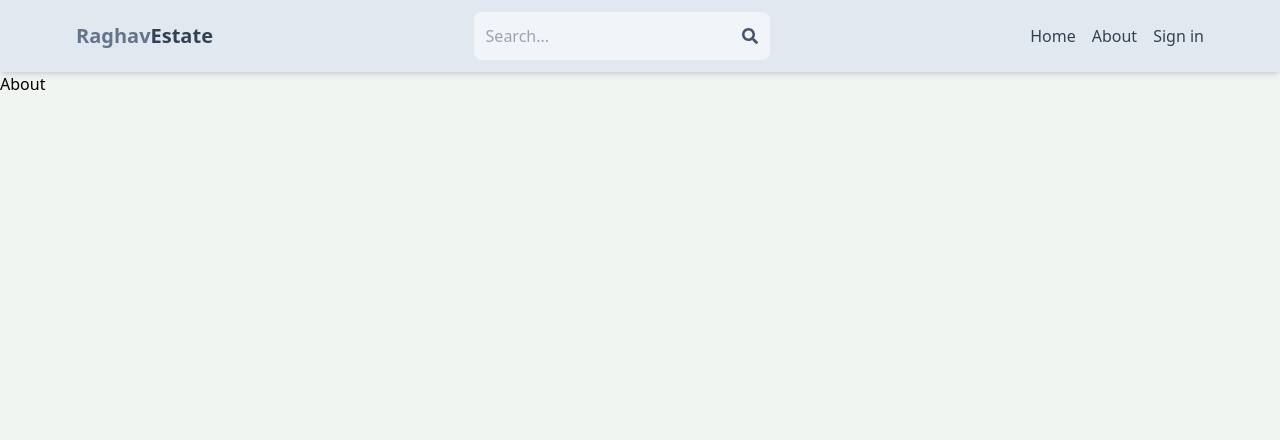
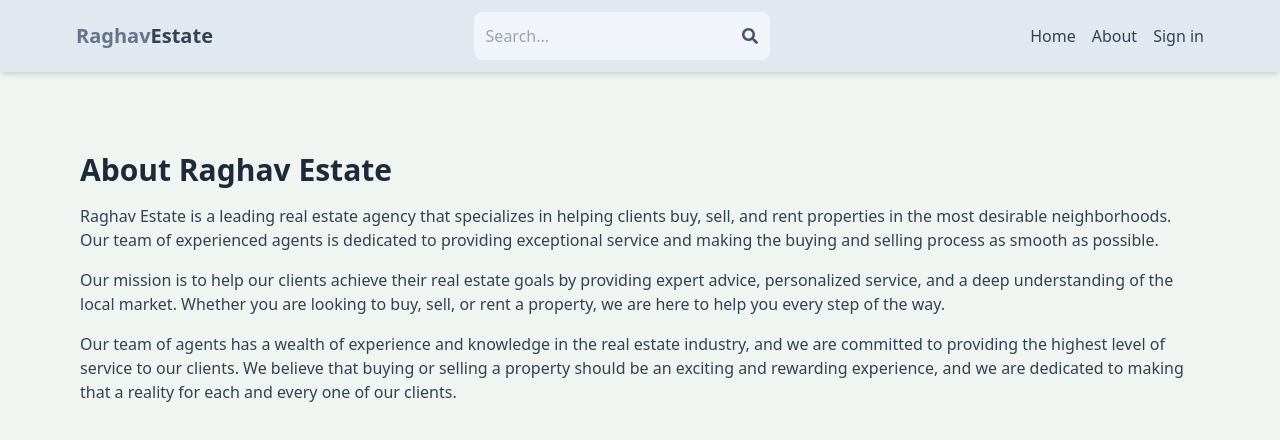
Before and after one commit to itsRgv/Raghav-Estate, a React (Vite) app in the folder client/: page /about in a window 1280 px wide. Shown: the top 440 px of the page. Built offline with nearby package versions, Linux system fonts and the light colour scheme; no server answers.

Commit message:
Completed about page

```diff
--- a/client/src/pages/About.jsx
+++ b/client/src/pages/About.jsx
@@ -1,5 +1,31 @@
 import React from "react";
 
 export default function About() {
-  return <div>About</div>;
+  return (
+    <div className="py-20 px-4 max-w-6xl mx-auto">
+      <h1 className="text-3xl font-bold mb-4 text-slate-800">
+        About Raghav Estate
+      </h1>
+      <p className="mb-4 text-slate-700">
+        Raghav Estate is a leading real estate agency that specializes in
+        helping clients buy, sell, and rent properties in the most desirable
+        neighborhoods. Our team of experienced agents is dedicated to providing
+        exceptional service and making the buying and selling process as smooth
+        as possible.
+      </p>
+      <p className="mb-4 text-slate-700">
+        Our mission is to help our clients achieve their real estate goals by
+        providing expert advice, personalized service, and a deep understanding
+        of the local market. Whether you are looking to buy, sell, or rent a
+        property, we are here to help you every step of the way.
+      </p>
+      <p className="mb-4 text-slate-700">
+        Our team of agents has a wealth of experience and knowledge in the real
+        estate industry, and we are committed to providing the highest level of
+        service to our clients. We believe that buying or selling a property
+        should be an exciting and rewarding experience, and we are dedicated to
+        making that a reality for each and every one of our clients.
+      </p>
+    </div>
+  );
 }
```
